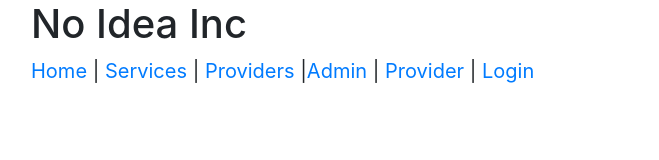
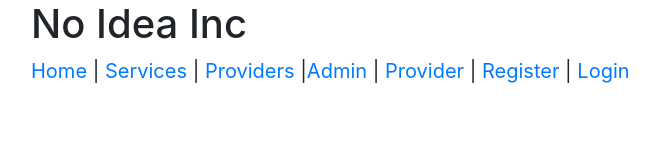
Before and after one commit to hughesbrian/cs4500_sp19_client_react_noideainc, a React (Create React App) app: page / in a window 1280 px wide. Shown: the top 160 px of the page, without its empty margins (48-707 px from the left). Built offline with nearby package versions, Linux system fonts and the light colour scheme.

Commit message:
added the register router

```diff
--- a/src/App.js
+++ b/src/App.js
@@ -9,6 +9,7 @@ import ServiceCategoryDetails from './components/ServiceCategoryDetails'
 import users from './test/MockData/Users.mock'
 import Provider from './components/Provider/Provider'
 import Home from './components/Home'
+import RegisterContainer from './components/Signup/RegisterContainer'
 import ServiceNavigatorContainer from './components/ServiceNavigator/ServiceNavigatorContainer'
 import ServiceProviderNavigator from './components/SearchProviders/ServiceProviderNavigator'
 import ServiceProviderNavigatorContainer from './components/SearchProviders/ServiceProviderNavigatorContainer'
@@ -27,6 +28,7 @@ class App extends Component {
             <Link to="/providers"> Providers</Link> |
             <Link to="/admin">Admin</Link> |
             <Link to="/provider"> Provider</Link> |
+            <Link to="/Register"> Register</Link> |
             <Link to="/login"> Login</Link>
             <br/>
             <Route path="/admin" component={Admin}/>
@@ -40,6 +42,7 @@ class App extends Component {
                 path="/home"
                 exact
                 component={Home}/>
+            <Route path="/register" component={RegisterContainer}/>
             <Route
                 path="/providers"
                 exact
```
